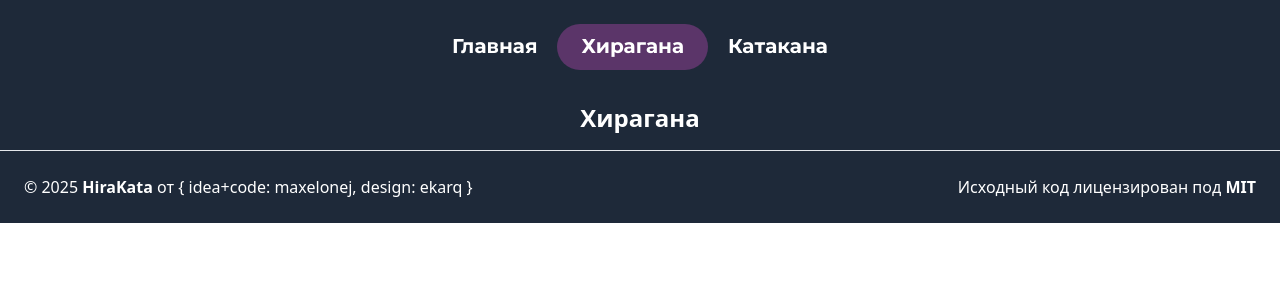
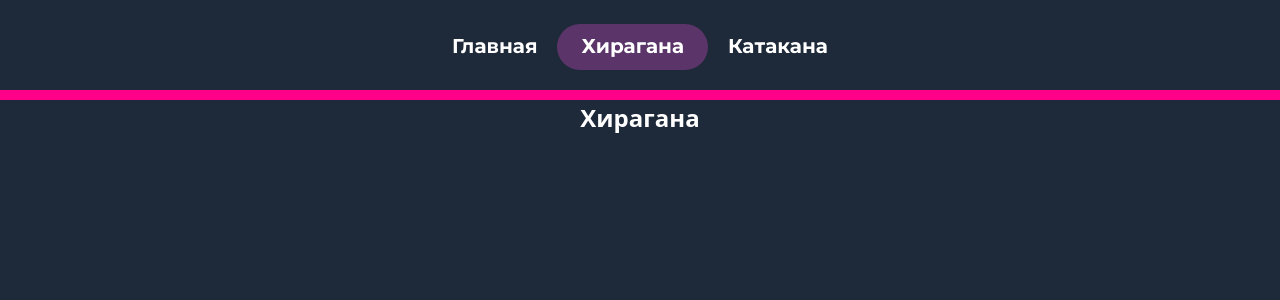
Before and after one commit to makesomelayouts/hirakata, a React (Vite) app: page /hiragana in a window 1280 px wide. Shown: the top 300 px of the page. Built offline with nearby package versions, Linux system fonts and the light colour scheme; a web font is replaced by a local one.

Commit message:
Test scroll indicator

```diff
--- a/src/pages/Hiragana.jsx
+++ b/src/pages/Hiragana.jsx
@@ -1,12 +1,37 @@
 import { Footer } from "@/widgets/Footer";
 import { Header } from "@/widgets/Header";
 
+import { motion, useSpring, useScroll } from "motion/react";
+
 export const Hiragana = () => {
+  const { scrollYProgress } = useScroll();
+  const scaleX = useSpring(scrollYProgress, {
+    stiffness: 100,
+    damping: 40,
+    restDelta: 0.001,
+  });
+
   return (
     <>
       <Header />
 
-      <h1 className="text-center text-2xl font-bold px-6 mt-2">Хирагана</h1>
+      <motion.div
+        id="scroll-indicator"
+        style={{
+          scaleX,
+          position: "fixed",
+          top: 90,
+          left: 0,
+          right: 0,
+          height: 10,
+          originX: 0,
+          backgroundColor: "#ff0088",
+        }}
+      />
+
+      <h1 className="px-6 mt-2 mb-[10000px] text-2xl font-bold text-center">
+        Хирагана
+      </h1>
 
       <Footer />
     </>
```
